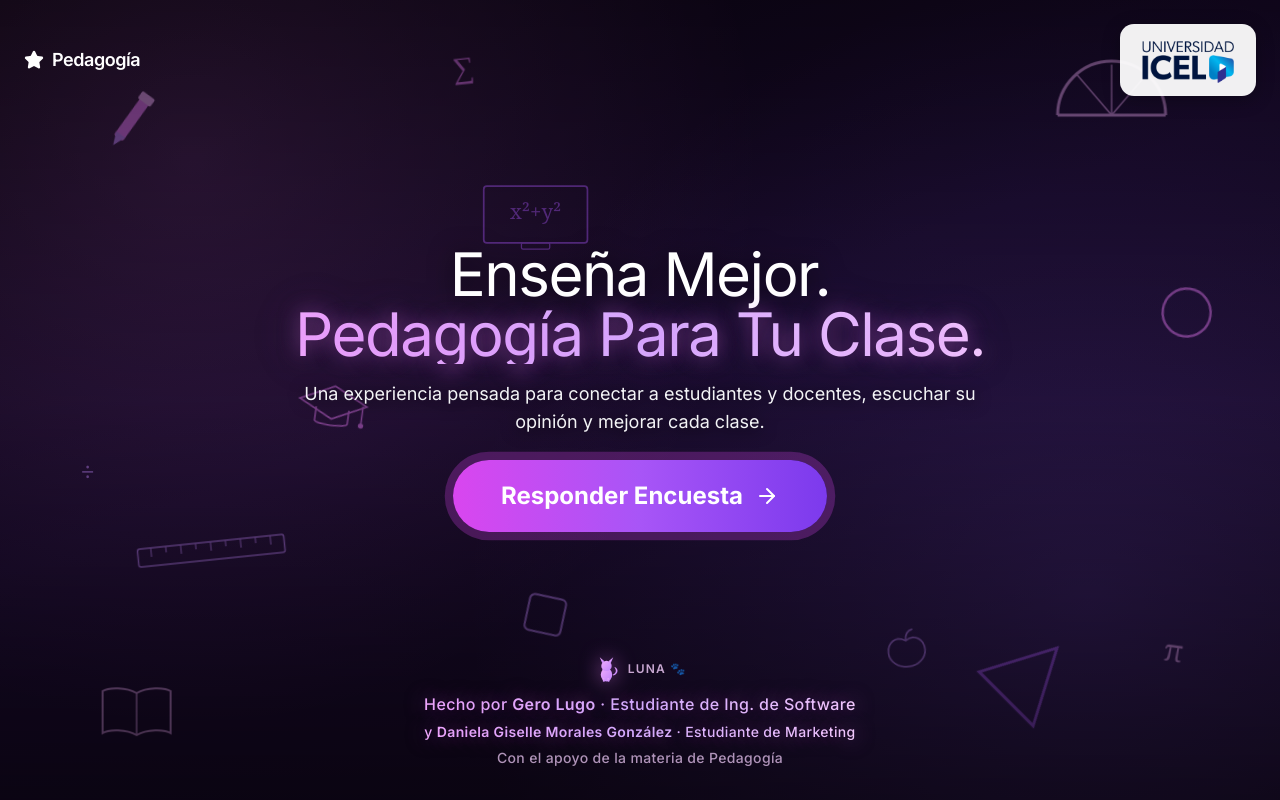
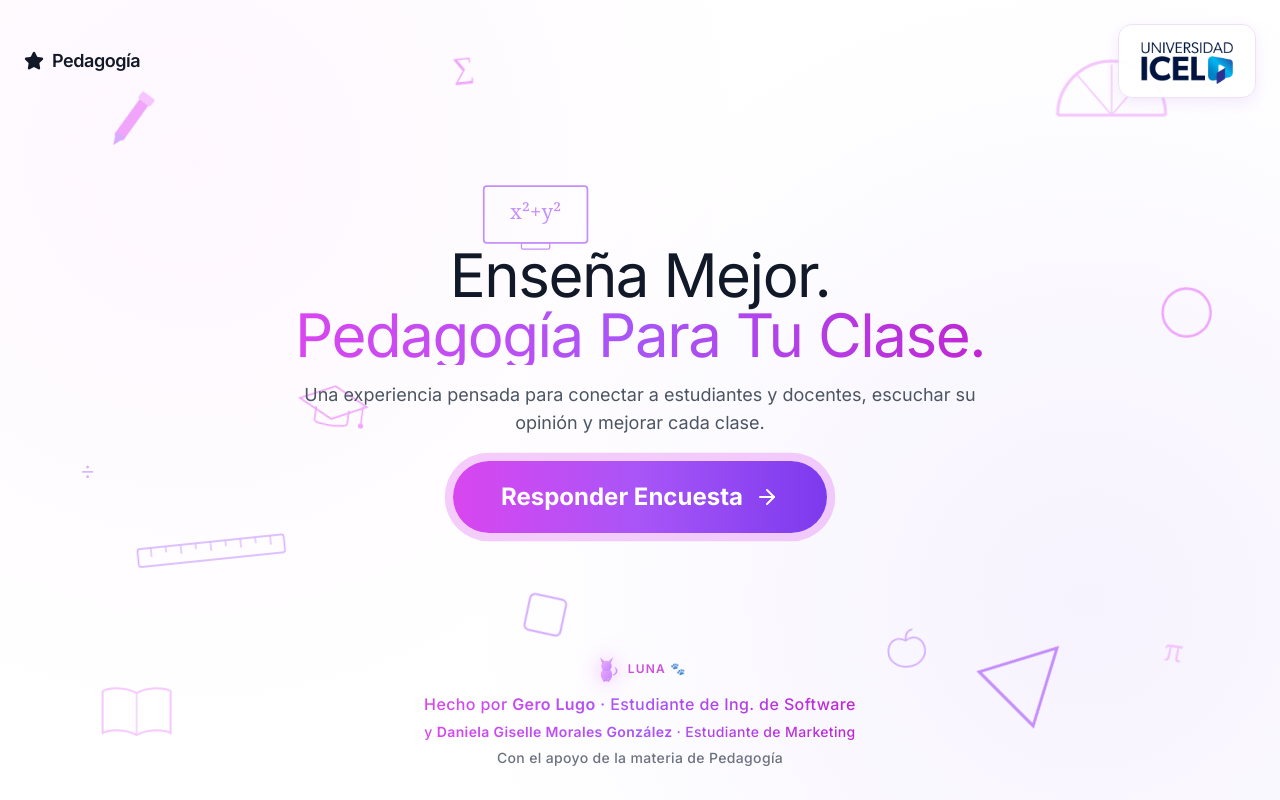
Before and after one commit to kansaito-ctrl/pedagogia-app, a website: page public/index.html in a window 1280 px wide. Drawn offline with nearby package versions, Linux system fonts and the light colour scheme.

Commit message:
Fondo blanco en toda la pagina y ventana del test mas grande

```diff
--- a/public/index.html
+++ b/public/index.html
@@ -73,12 +73,12 @@
   .hero-bg {
     position: absolute; inset: 0;
     background:
-      radial-gradient(circle at 15% 20%, rgba(232,121,249,0.16), transparent 45%),
-      radial-gradient(circle at 85% 75%, rgba(139,92,246,0.20), transparent 50%),
-      linear-gradient(160deg, #0b0410 0%, #1a0b2e 45%, #170a24 100%);
+      radial-gradient(circle at 15% 20%, rgba(232,121,249,0.06), transparent 45%),
+      radial-gradient(circle at 85% 75%, rgba(139,92,246,0.08), transparent 50%),
+      #ffffff;
     overflow: hidden;
   }
-  .hero-bg svg { position: absolute; opacity: 0.55; }
+  .hero-bg svg { position: absolute; opacity: 0.65; }
 
   @keyframes floatSlow {
     0%   { transform: translate(0,0) rotate(0deg); }
@@ -106,13 +106,14 @@
 
   .icel-logo-badge {
     background: rgba(255,255,255,0.94);
+    border: 1px solid #eee0f5;
     border-radius: 14px;
     padding: 8px 14px;
-    box-shadow: 0 4px 18px rgba(0,0,0,0.25);
+    box-shadow: 0 4px 14px rgba(168,85,247,0.12);
   }
 </style>
 </head>
-<body class="bg-black min-h-screen">
+<body class="bg-white min-h-screen">
 
   <!-- HERO -->
   <section class="relative w-full min-h-screen overflow-hidden flex flex-col">
@@ -201,12 +202,11 @@
         <text x="20" y="30" text-anchor="middle" font-size="30" fill="#a855f7" font-family="Georgia, serif">+</text>
       </svg>
     </div>
-    <div class="absolute inset-0 bg-gradient-to-b from-black/35 via-black/15 to-black/55 animate-fade-in-overlay" style="opacity:0"></div>
 
     <!-- NAV -->
     <nav class="relative z-10 px-6 py-6 max-w-7xl w-full mx-auto flex items-center justify-between animate-fade-in-up" style="opacity:0; animation-delay:0.1s">
-      <div class="flex items-center gap-2 text-white">
-        <i data-lucide="star" class="w-5 h-5 fill-white"></i>
+      <div class="flex items-center gap-2 text-gray-900">
+        <i data-lucide="star" class="w-5 h-5 fill-gray-900"></i>
         <span class="text-lg font-semibold tracking-tight">Pedagogía</span>
       </div>
       <div class="icel-logo-badge">
@@ -216,18 +216,18 @@
 
     <!-- CONTENT -->
     <div class="relative z-10 flex-1 flex flex-col items-center justify-center text-center px-6 py-6 max-w-4xl mx-auto">
-      <h1 class="text-3xl md:text-5xl lg:text-6xl font-normal leading-[1.15] tracking-tight mb-4 text-white animate-fade-in-up drop-shadow-[0_2px_12px_rgba(0,0,0,0.6)]" style="opacity:0; animation-delay:0.3s">
+      <h1 class="text-3xl md:text-5xl lg:text-6xl font-normal leading-[1.15] tracking-tight mb-4 text-gray-900 animate-fade-in-up" style="opacity:0; animation-delay:0.3s">
         <span class="block">Enseña Mejor.</span>
-        <span class="block bg-gradient-to-r from-fuchsia-300 via-purple-300 to-fuchsia-200 bg-clip-text text-transparent text-glow">Pedagogía Para Tu Clase.</span>
+        <span class="block bg-gradient-to-r from-fuchsia-500 via-purple-500 to-fuchsia-600 bg-clip-text text-transparent">Pedagogía Para Tu Clase.</span>
       </h1>
 
-      <p class="text-sm md:text-lg text-gray-100 mb-6 max-w-2xl mx-auto animate-fade-in-up drop-shadow-[0_2px_8px_rgba(0,0,0,0.8)]" style="opacity:0; animation-delay:0.4s">
+      <p class="text-sm md:text-lg text-gray-600 mb-6 max-w-2xl mx-auto animate-fade-in-up" style="opacity:0; animation-delay:0.4s">
         Una experiencia pensada para conectar a estudiantes y docentes, escuchar su opinión y mejorar cada clase.
       </p>
 
       <button
         onclick="openForm()"
-        class="group inline-flex items-center gap-3 bg-gradient-to-r from-fuchsia-500 via-purple-500 to-violet-600 text-white px-8 py-4 md:px-12 md:py-5 rounded-full text-lg md:text-2xl font-bold hover:scale-110 transition-all duration-300 shadow-2xl shadow-fuchsia-500/50 ring-4 ring-white/20 animate-fade-in-up animate-pulse-glow"
+        class="group inline-flex items-center gap-3 bg-gradient-to-r from-fuchsia-500 via-purple-500 to-violet-600 text-white px-8 py-4 md:px-12 md:py-5 rounded-full text-lg md:text-2xl font-bold hover:scale-110 transition-all duration-300 shadow-2xl shadow-fuchsia-500/50 animate-fade-in-up animate-pulse-glow"
         style="opacity:0; animation-delay:0.55s"
       >
         Responder Encuesta
@@ -256,15 +256,15 @@
             <path d="M40,48 L30,52 L40,56 Z"/>
           </g>
         </svg>
-        <span class="text-xs font-semibold tracking-widest uppercase text-fuchsia-200/80">Luna 🐾</span>
+        <span class="text-xs font-semibold tracking-widest uppercase text-fuchsia-600/80">Luna 🐾</span>
       </div>
-      <p class="text-sm md:text-base font-medium tracking-wide bg-gradient-to-r from-fuchsia-300 via-purple-300 to-fuchsia-200 bg-clip-text text-transparent text-glow">
+      <p class="text-sm md:text-base font-medium tracking-wide bg-gradient-to-r from-fuchsia-500 via-purple-500 to-fuchsia-600 bg-clip-text text-transparent">
         Hecho por <span class="font-semibold">Gero Lugo</span> · Estudiante de Ing. de Software
       </p>
-      <p class="text-xs md:text-sm font-medium tracking-wide bg-gradient-to-r from-fuchsia-300 via-purple-300 to-fuchsia-200 bg-clip-text text-transparent text-glow">
+      <p class="text-xs md:text-sm font-medium tracking-wide bg-gradient-to-r from-fuchsia-500 via-purple-500 to-fuchsia-600 bg-clip-text text-transparent">
         y <span class="font-semibold">Daniela Giselle Morales González</span> · Estudiante de Marketing
       </p>
-      <p class="text-xs md:text-sm font-medium tracking-wide text-fuchsia-200/70">
+      <p class="text-xs md:text-sm font-medium tracking-wide text-gray-500">
         Con el apoyo de la materia de Pedagogía
       </p>
     </div>
@@ -1069,11 +1069,11 @@
     }
 
     const progressStep = encouragement ? encouragement.nextIndex : currentStep;
-    const widthClass = wide ? "max-w-6xl" : "max-w-2xl";
+    const widthClass = wide ? "max-w-[1500px]" : "max-w-2xl";
 
     document.getElementById("modal-root").innerHTML = `
       <div onclick="closeForm()" class="fixed inset-0 bg-black/50 z-40 animate-fade-in-overlay" style="opacity:0"></div>
-      <div class="fixed top-1/2 left-1/2 w-[95%] ${widthClass} max-h-[88vh] overflow-y-auto overflow-x-hidden modal-scroll bg-white rounded-2xl p-8 md:p-10 z-50 animate-slide-up-overlay" style="opacity:0">
+      <div class="fixed top-1/2 left-1/2 w-[97%] ${widthClass} max-h-[94vh] overflow-y-auto overflow-x-hidden modal-scroll bg-white rounded-2xl p-8 md:p-10 z-50 animate-slide-up-overlay" style="opacity:0">
         <button onclick="closeForm()" class="absolute top-4 right-4 text-gray-400 hover:text-black transition-colors" aria-label="Cerrar">
           <i data-lucide="x" class="w-5 h-5"></i>
         </button>
```
Also changed, not shown: 2 other files.
